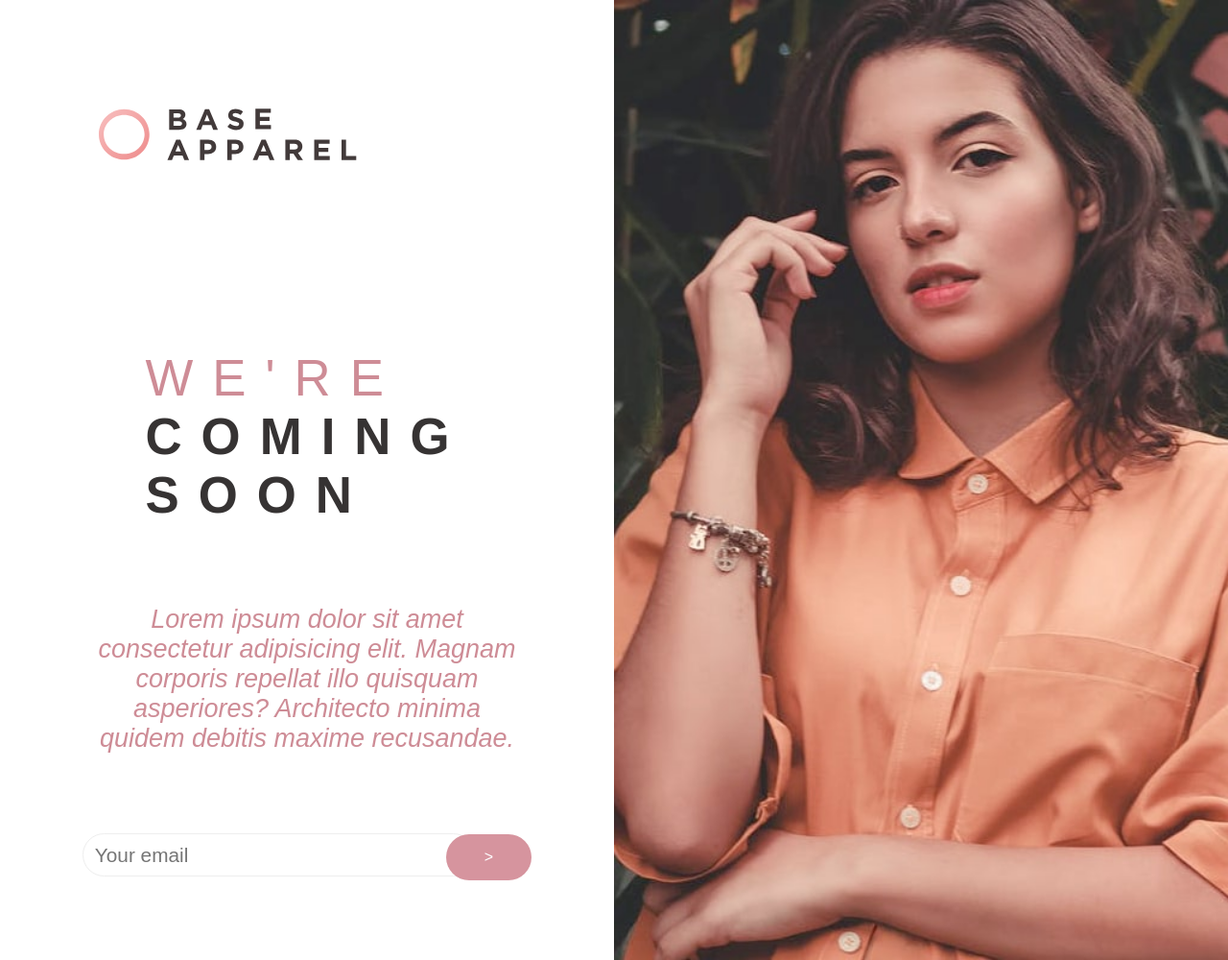
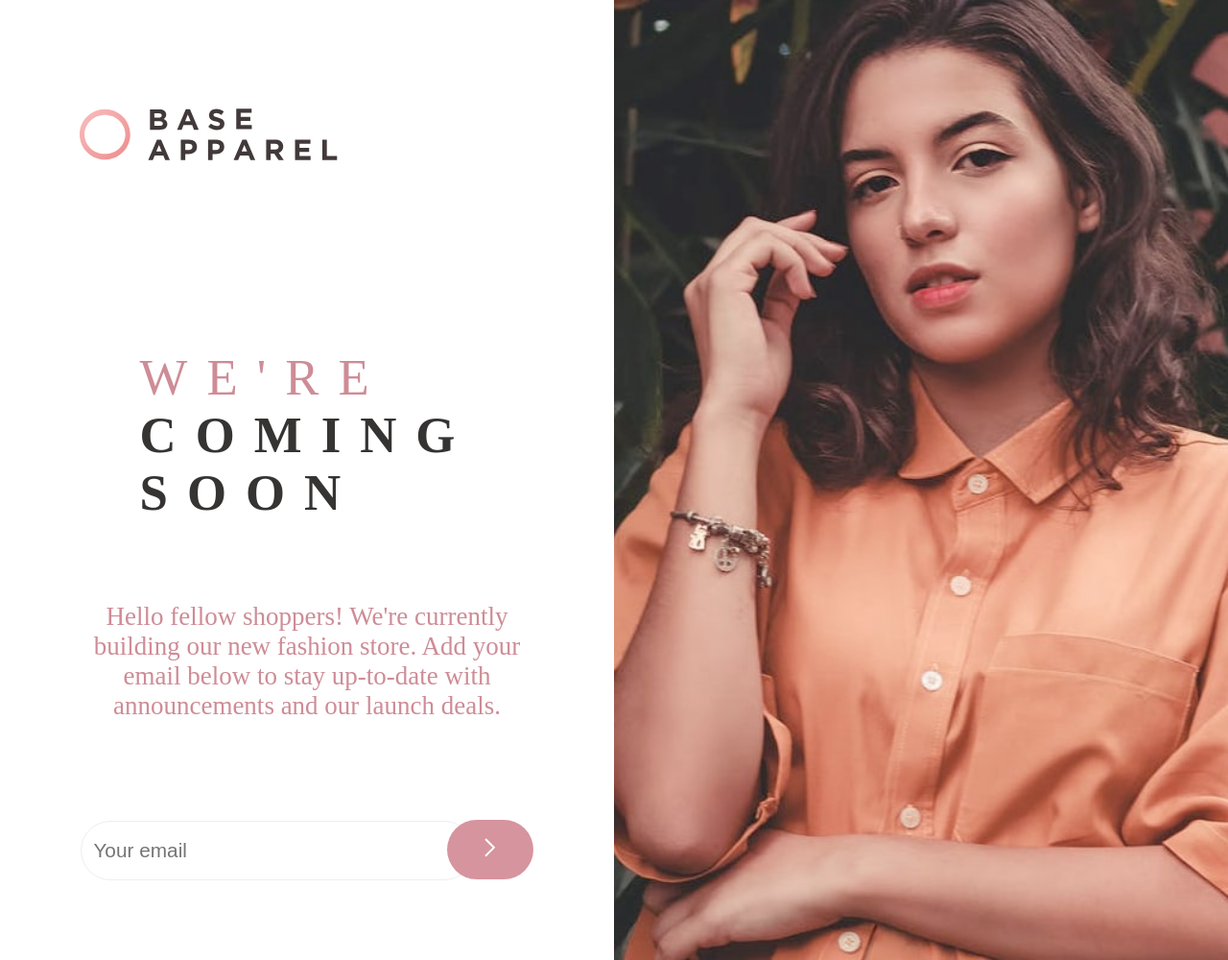
Before and after one commit to ameen78/BASE-APPAREL, a plain HTML site: page index.html in a window 1280 px wide. Shown: the whole page at 96% size. Drawn offline with Linux system fonts and the light colour scheme.

Commit message:
updated all responsive

```diff
--- a/index.html
+++ b/index.html
@@ -12,16 +12,18 @@
       <img src="/images/logo.svg" alt="not found">
     </div>
      <div class="mobile">
-       <img src="/images/hero-mobile.jpg" alt="not found">
+       <!-- <img src="/images/hero-mobile.jpg" alt="not found"> -->
      </div>
    <div class="soon">
      <h1>WE'RE <br> <b> COMING <br> SOON </b></h1>
-     <p>Lorem ipsum dolor sit amet consectetur adipisicing elit. Magnam corporis repellat illo quisquam asperiores?
-        Architecto minima quidem debitis maxime recusandae.</p>
+     <p>Hello fellow shoppers! We're currently building our new fashion store. Add your email below
+        to stay up-to-date with announcements and our launch deals.</p>
       <div class="mail">
         <input type="email" placeholder="Your email">
         <!-- <img src="./images/icon-arrow.svg" alt="not found"> -->
-           <button>></button>
+           <button>
+             <img src="/images/icon-arrow.svg" alt="not found">
+           </button>
       </div>
    </div>
   </header>
--- a/style.css
+++ b/style.css
@@ -4,7 +4,7 @@
     box-sizing: border-box;
 }
 body{
-    font-family: sans-serif;
+    /* font-family: sans-serif; */
     text-align: center;
 }
 header{
@@ -13,36 +13,31 @@ header{
 .logo{
     height: 12vh;
     background-color: white;
+    display: flex;
+    flex-direction: column;
+    justify-content: center;
+    align-items: center;
 }
+.logo img{
+    width:36vw;
+}
+.mobile{
+    background: url(./images/hero-mobile.jpg) no-repeat ;
+    background-size: contain;
+    width: 100vw;
+     height: 52vh;
+
+}
+/* .mobile{
+    width: 90vw;
+  } */
+  /* .mobile img {
+      width: 100vw;
+      object-fit: contain;
+  } */
 .soon{
     color: #ce8c96;
     text-align: center;
-}
-.soon h1{
-    font-weight: lighter;
-}
-.soon h1 b{
-    color: rgb(54, 51, 51);
-}
-@media only screen and (min-width:320px){
-    .logo {
-        display: flex;
-        flex-direction: column;
-        justify-content: center;
-    }
-    .logo img{
-        position: relative;
-        left: 20px;
-        width:36vw;
-    }
-    .mobile{
-      width: 100%;
-    }
-    .mobile img {
-        width: 100vw;
-        object-fit: contain;
-    }
-    .soon{
     width: 100vw;
     align-items: center;
     height: 55vh;
@@ -50,43 +45,48 @@ header{
     flex-direction: column;
     justify-content: space-evenly;
 }
+.soon p{
+    font-size: 15px;
+    max-width: 80vw;
+    /* align-self: center; */
+}
 .soon h1{
+    font-weight: lighter;
     letter-spacing: 15px;
 }
-    .soon p{
-        font-style: italic;
-        font-size: 15px;
-        max-width: 80vw;
-        align-self: center;
+.soon h1 b{
+    color: rgb(54, 51, 51);
 }
 .mail input{
-        height: 5vh;
+    height: 6vh;
     width: 67vw;
     border-radius: 1rem;
     border: 1px ridge;
     padding-left: 7px;
 }
 button{
-        width: 17vw;
-        height: 5vh;
+    width: 15vw;
+    height: 6.5vh;
     border: none;
-        font-size: 1rem;
+    font-size: 1.2rem;
     background-color: rgb(214, 148, 158);
-        color: white;
     border-radius: 1rem;
-        margin-left:-7% ;
-    }
+    margin: 20px 0 0 -32px ;
 }
 @media only screen and (min-width:768px){
     .logo img{
-        width: 42vw;
+        width: 22vw;
     }
     .logo{
         height: 15vh;
+        width: 32vw;
     }
-    .mobile img{
+    .mobile{
+        height: 95vh;
+    }
+    /* .mobile img{
      width: 100vw;
-    }
+    } */
     .soon{
         height: 70vh;
     }
@@ -101,18 +101,19 @@ header{
     }
     .mail input {
         width:44vw ;
-        height: 5.7vh;
+        height: 7.7vh;
         font-size: 1.1rem;
         border-radius: 2rem;
+        padding-left: 20px;
     }
     button{
         width: 8vw;
-        height: 6vh;
+        height: 7.7vh;
         border-radius: 2rem;
     }
 }
 @media only screen and (min-width:1024px){
-    .mobile img{
+    .mobile {
         display: none;
     }
     .desktop {
@@ -145,13 +146,13 @@ header{
     }
     .mail input{
         width: 32vw;
-        border-radius: 1.5rem;
+        border-radius: 2rem;
         padding-left: 12px;
         font-size: 1.3rem;
     }
     button{
         width: 7vw;
-        border-radius: 1.5rem;
+        border-radius: 2rem;
     }
     body{
         display: flex;
@@ -160,10 +161,10 @@ header{
 }
 @media only screen and (min-width:1400px){
     .logo{
-        height: 40vh;
+        height: 30vh;
     }
     .logo img{
-        width: 23vw;
+        width: 19vw;
     }
     .soon h1 {
         position: relative;
@@ -177,10 +178,13 @@ header{
     .mail input {
         font-size: 1.4rem;
         font-size: 1.6rem;
+        border-radius: 4rem;
+        padding-left: 18px;
     }
     button{
         border-radius: 1.6rem;
         width: 6vw;
+        border-radius: 4rem;
     }
     .desktop{
         height: 130vh;
```
Lines whose indentation alone changed are shown as unchanged.
